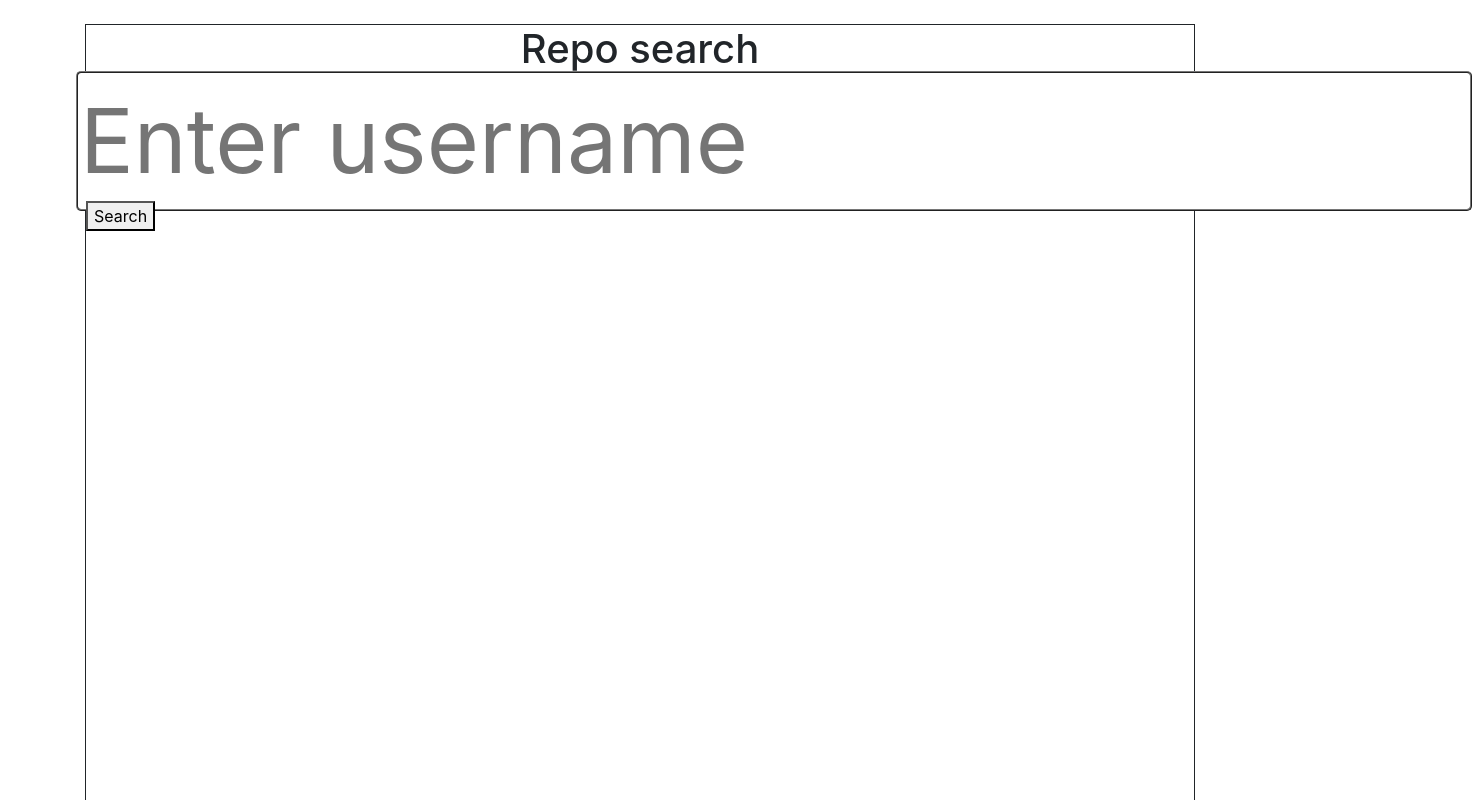
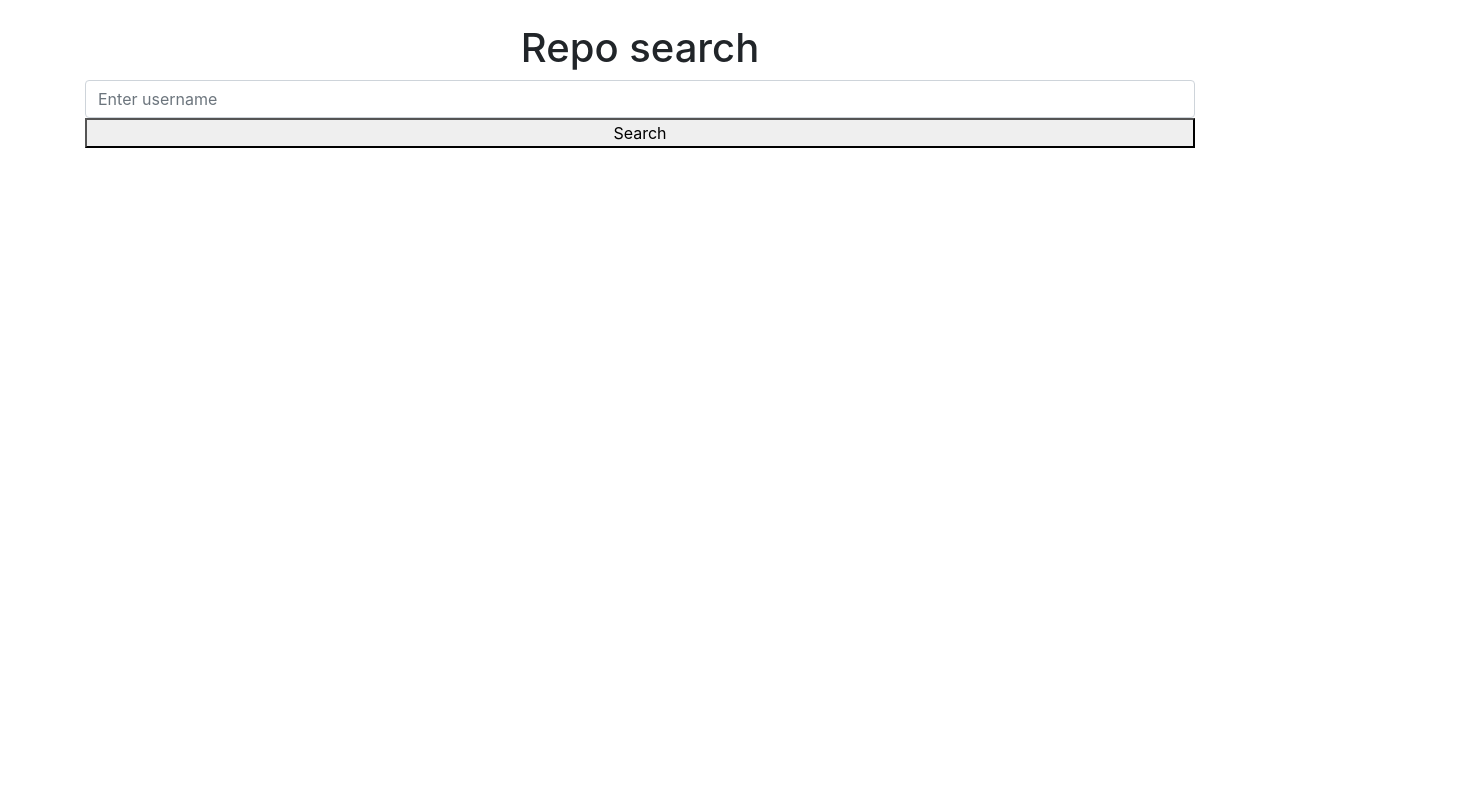
Before and after one commit to vishnuroshan/deploy-heroku, an Angular app: page /git in a window 1280 px wide. Shown: the top 800 px of the page, 1472 px wide, since content can reach past the window. Built offline with nearby package versions, Linux system fonts and the light colour scheme.

Commit message:
corrections

```diff
--- a/src/app/app.component.html
+++ b/src/app/app.component.html
@@ -1,4 +1,6 @@
 <div class="container">
   <router-outlet *ngIf="!queryAvailable"></router-outlet>
-  {{qParam}}
+  <h1 *ngIf="queryAvailable">
+    {{qParam}}
+  </h1>
 </div>
--- a/src/app/app.component.scss
+++ b/src/app/app.component.scss
@@ -3,5 +3,4 @@
   width: 100%;
   margin: 0 !important;
   padding: 0 !important;
-  border: 1px solid !important;
 }
--- a/src/app/tools/tools.component.html
+++ b/src/app/tools/tools.component.html
@@ -2,14 +2,9 @@
   Repo search
 </h1>
 <div style="text-align: center;">
-  <input style="border-radius: 5px;
-  border-style: ridge;
-  margin: auto;
-  font-size: 7vw;
-  margin: -10px;"
-    placeholder="Enter username" type="text" [(ngModel)]="username">
+  <input class="form-control" placeholder="Enter username" type="text" [(ngModel)]="username">
 </div>
-<button style="text-align: center;" (click)="getData()">Search</button>
+<button class="btn-block" (click)="getData()">Search</button>
 
 <div *ngFor="let datum of data; let i=index">{{i+1}} {{datum.full_name}}
 
```
